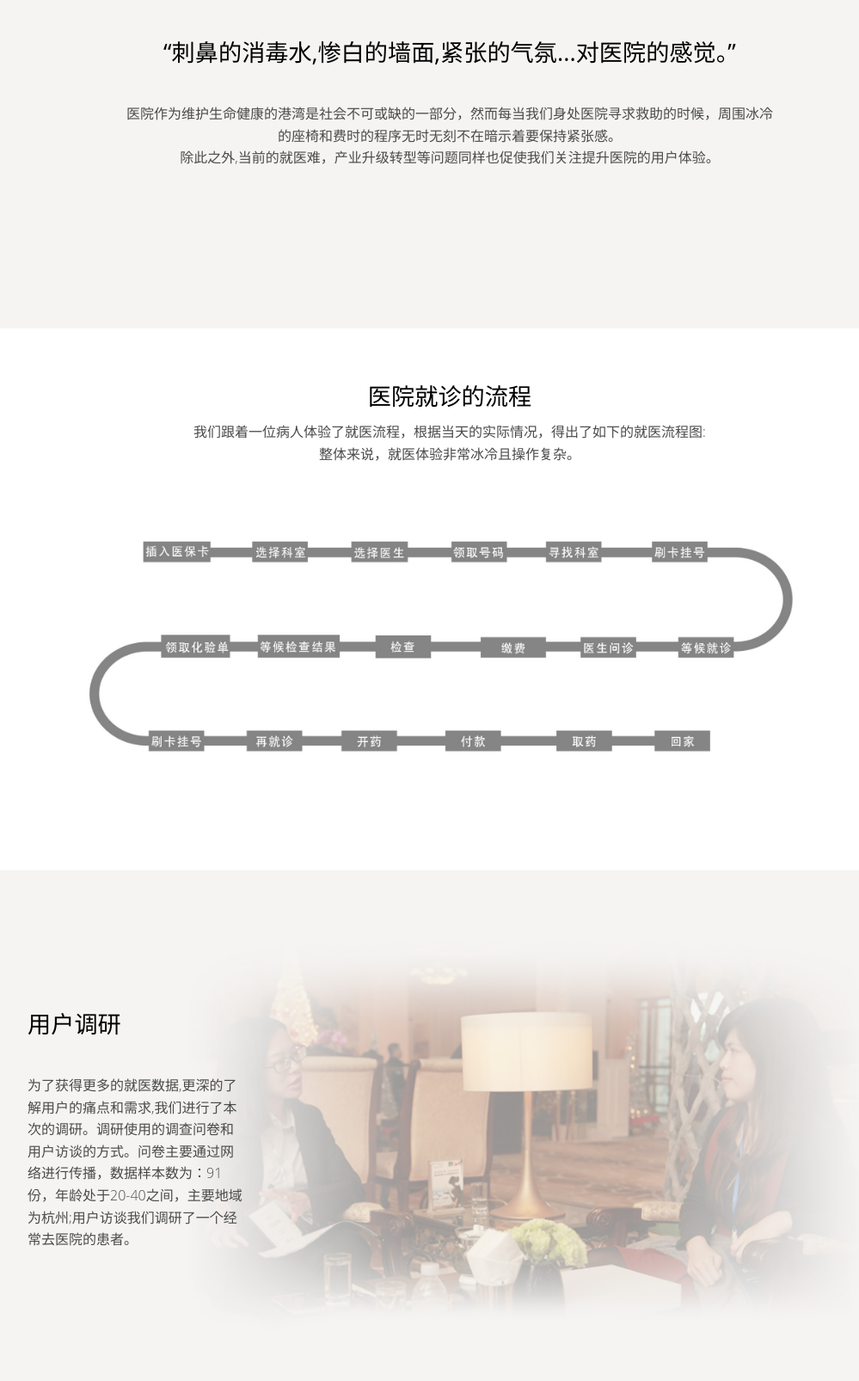
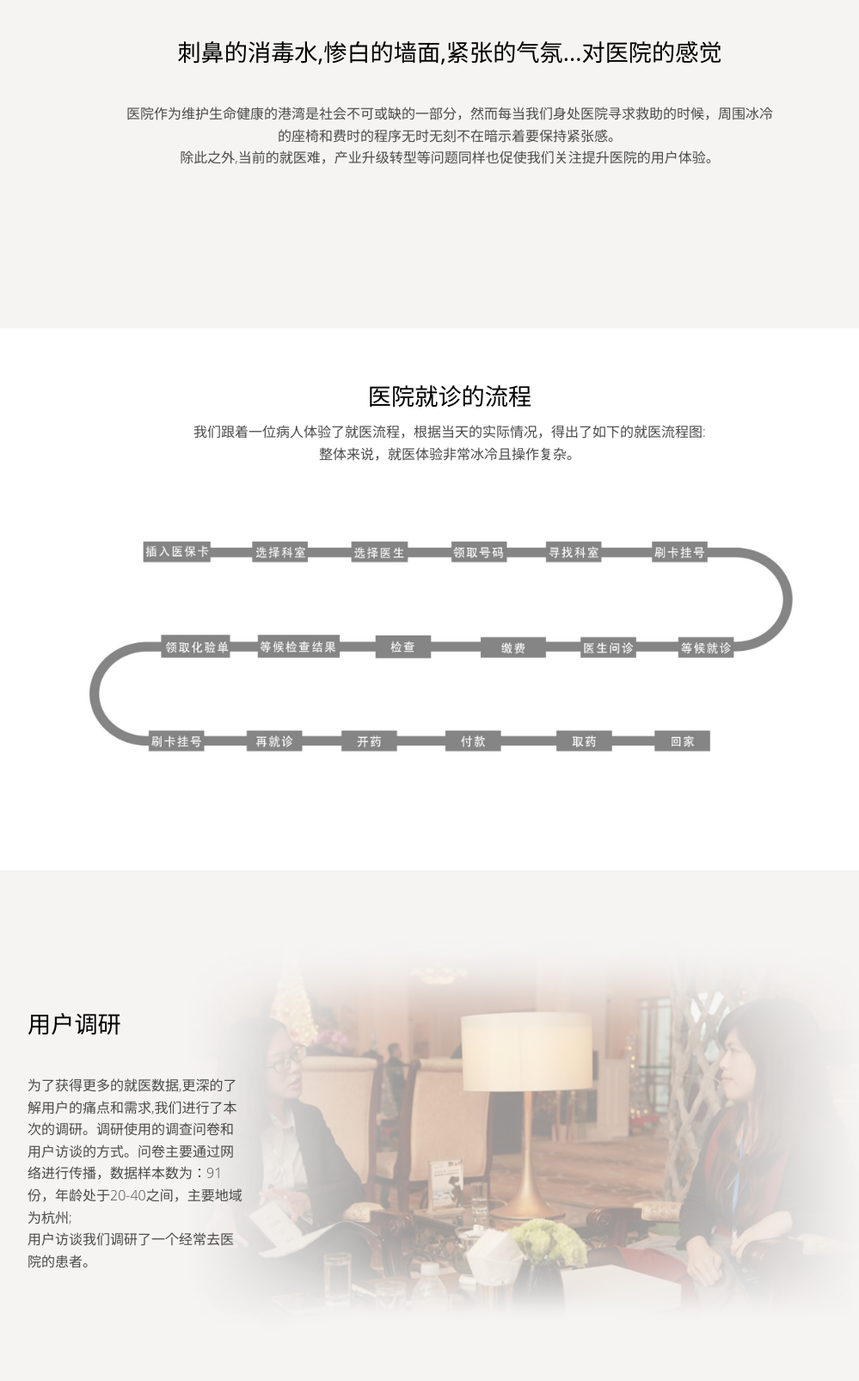
Before and after one commit to Zhangxinjudy/Zhangxinjudy.github.io, a plain HTML site: page planet_track.html in a window 1280 px wide. Shown: the part 618-2224 px from the top of the page at 86% size, without its empty margins (117-1116 px from the left). Drawn offline with Linux system fonts and the light colour scheme.

Commit message:
shipping

```diff
--- a/planet_track.html
+++ b/planet_track.html
@@ -36,7 +36,7 @@
 
    <div class="horizontal500">
     <div id="probelmstatement">
-      <h1 class="title1 center">“刺鼻的消毒水,惨白的墙面,紧张的气氛...对医院的感觉。”</h1>
+      <h1 class="title1 center">刺鼻的消毒水,惨白的墙面,紧张的气氛...对医院的感觉</h1>
       <p class="content1 center">医院作为维护生命健康的港湾是社会不可或缺的一部分，然而每当我们身处医院寻求救助的时候，周围冰冷的座椅和费时的程序无时无刻不在暗示着要保持紧张感。<br>除此之外,当前的就医难，产业升级转型等问题同样也促使我们关注提升医院的用户体验。</p>
     </div>
   </div>
@@ -52,7 +52,7 @@
  <div class="horizontal630 grey">
    <h1 class="title1">用户调研</h1>
    <p class="content2">
-   为了获得更多的就医数据,更深的了解用户的痛点和需求,我们进行了本次的调研。调研使用的调查问卷和用户访谈的方式。问卷主要通过网络进行传播，数据样本数为：91份，年龄处于20-40之间，主要地域为杭州;用户访谈我们调研了一个经常去医院的患者。</p>
+   为了获得更多的就医数据,更深的了解用户的痛点和需求,我们进行了本次的调研。调研使用的调查问卷和用户访谈的方式。问卷主要通过网络进行传播，数据样本数为：91份，年龄处于20-40之间，主要地域为杭州;<br>用户访谈我们调研了一个经常去医院的患者。</p>
    <div id="storyboard">
      <img src="./img_pt/research.jpg" width="800px" alt="preview book content">
    </div>
```
